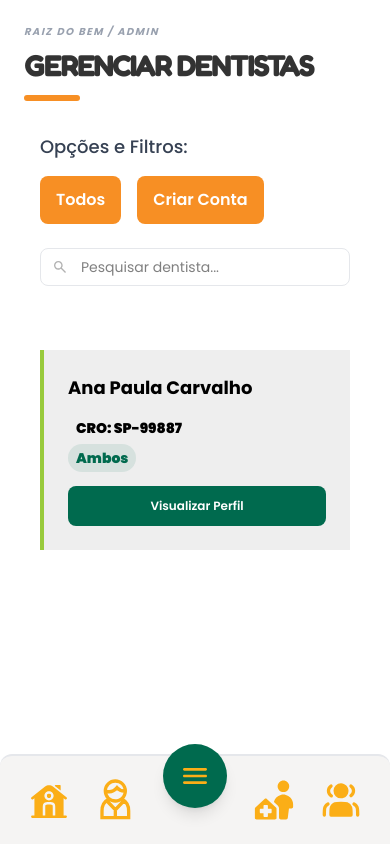
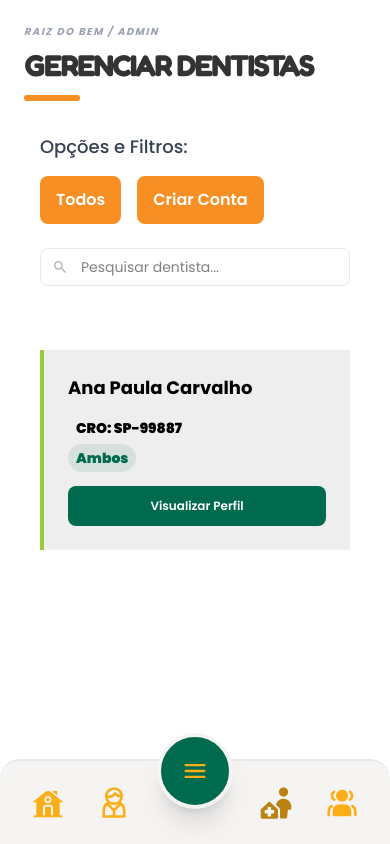
Before and after one commit to TdB-PlataformaRaizDoBem/Raiz-do-Bem, a React (Vite) app: page /admin/dentistas in a window 390 px wide. Built offline with nearby package versions, Linux system fonts and the light colour scheme; sample sign-in values are in the browser's storage.

Commit message:
refactor(ui): otimização da sidebar responsiva e ajuste do grid dinâmico

```diff
--- a/src/components/UserManagement.tsx/UserManagementPage.tsx
+++ b/src/components/UserManagement.tsx/UserManagementPage.tsx
@@ -80,10 +80,10 @@ export function UserManagementPage<T>({
         }`}
       >
         <div
-          className={`grid gap-6 w-full ${
+          className={`grid gap-6 w-full transition-all duration-300 ${
             selectedUser
               ? "grid-cols-1"
-              : "grid-cols-1 md:grid-cols-2 "
+              : "grid-cols-1 md:grid-cols-2 lg:grid-cols-1 xl:grid-cols-2"
           }`}
         >
           {users.map((user) => {
--- a/src/components/asidebar/MenuData.tsx
+++ b/src/components/asidebar/MenuData.tsx
@@ -17,12 +17,12 @@ export const Menu_Data: Record<"admin" | "coordenador", MenuItem[]> = {
     { label: "Coordenadores", icon: coordenadores, path: "/admin/coordenadores" },
     { label: "Dentistas", icon: dentista, path: "/admin/dentistas" },
     { label: "Beneficiários", icon: beneficiario, path: "/admin/beneficiarios" },
-    { label: "Solicitações", icon: solicitacoes, path: "/admin/solicitacoes" },
+    { label: "Pedidos de Ajuda", icon: solicitacoes, path: "/admin/solicitacoes" },
     { label: "Relatórios e Estatísticas", icon: relatorio, path: "/admin/relatorios" },
   ],
   coordenador: [
     { label: "Painel Geral", icon: painelGeral, path: "/coord/dashboard" },
-    { label: "Solicitações", icon: solicitacoes, path: "/coord/solicitacoes" },
+    { label: "Pedidos de Ajuda", icon: solicitacoes, path: "/coord/solicitacoes" },
     { label: "Beneficiários", icon: beneficiario, path: "/coord/beneficiarios" },
     { label: "Dentistas", icon: dentista, path: "/coord/dentistas" },
     { label: "Relatórios", icon: relatorio, path: "/coord/relatorios" },
--- a/src/components/asidebar/Sidebar.tsx
+++ b/src/components/asidebar/Sidebar.tsx
@@ -85,9 +85,9 @@ const Sidebar = ({ isCollapsed, setCollapsed }: SidebarProps) => {
                 <Search placeholder="Pesquisar" />
             )}
 
-          <nav className="flex-1 overflow-y-auto no-scrollbar">
+            <nav className="flex-1 overflow-y-auto flex flex-col">
               <ul
-              className={`${isMobileOpen ? "grid grid-cols-2 gap-4" : "space-y-2"}`}
+                className={`${isMobileOpen ? "grid grid-cols-1 min-[404px]:grid-cols-2 gap-6 mt-10 pb-20" : "space-y-2 mt-8"}`}
               >
                 {menuLinks.map((item) => (
                   <li key={item.label}>
@@ -133,41 +133,34 @@ const Sidebar = ({ isCollapsed, setCollapsed }: SidebarProps) => {
           </div>
         </aside>
 
-      {/* Menu Mobile Fixo */}
-      <nav className="lg:hidden fixed bottom-0 left-0 w-full h-[90px] bg-[#f5f4f3] border-t-2 border-gray-200 rounded-t-[12px] z-40">
-        <ul className="flex items-center justify-around h-full px-4">
-          <li>
-            <NavLink to={menuLinks[0]?.path || "#"}>
-              <img src={menuLinks[0]?.icon} className="w-10" alt="" />
+        {/* Menu Mobile no bottom fixo*/}
+        <nav className="lg:hidden fixed bottom-0 left-0 w-full h-[85px] bg-[#f5f4f3] border-t-2 border-gray-200 rounded-t-[20px] z-40 px-6">
+        <ul className="flex items-center justify-between h-full max-w-md mx-auto">
+
+          {menuLinks.slice(0, 2).map((item) => (
+            <li key={item.label}>
+              <NavLink to={item.path} className={({ isActive }) => `p-2 block transition-transform active:scale-90 ${isActive ? 'brightness-75' : ''}`}>
+                <img src={item.icon} className="w-8 h-8 object-contain" alt={item.label} />
               </NavLink>
             </li>
+          ))}
 
-          <li>
-            <NavLink to={menuLinks[1]?.path || "#"}>
-              <img src={menuLinks[1]?.icon} className="w-10" alt="" />
-            </NavLink>
-          </li>
-
-          <li className="relative -top-6">
+          <li className="relative -top-8">
             <button
               onClick={() => setIsMobileOpen(true)}
-              className="bg-darkgreen p-4 rounded-full shadow-lg active:scale-90 transition-transform"
+              className="bg-darkgreen p-5 rounded-full shadow-xl active:scale-95 transition-all border-4 border-[#f5f4f3]"
             >
-              <img src={menuHamburguer} className="w-8" alt="Menu" />
+              <img src={menuHamburguer} className="w-7 h-7" alt="Abrir Menu Lateral" />
             </button>
           </li>
 
-          <li>
-            <NavLink to={menuLinks[2]?.path || "#"}>
-              <img src={menuLinks[2]?.icon} className="w-10" alt="" />
+          {menuLinks.slice(2, 4).map((item) => (
+            <li key={item.label}>
+              <NavLink to={item.path} className={({ isActive }) => `p-2 block transition-transform active:scale-90 ${isActive ? 'brightness-75' : ''}`}>
+                <img src={item.icon} className="w-8 h-8 object-contain" alt={item.label} />
               </NavLink>
             </li>
-
-          <li>
-            <NavLink to={menuLinks[3]?.path || "#"}>
-              <img src={menuLinks[3]?.icon} className="w-10" alt="" />
-            </NavLink>
-          </li>
+          ))}
         </ul>
       </nav>
       </>
```
Lines whose indentation alone changed are shown as unchanged.
